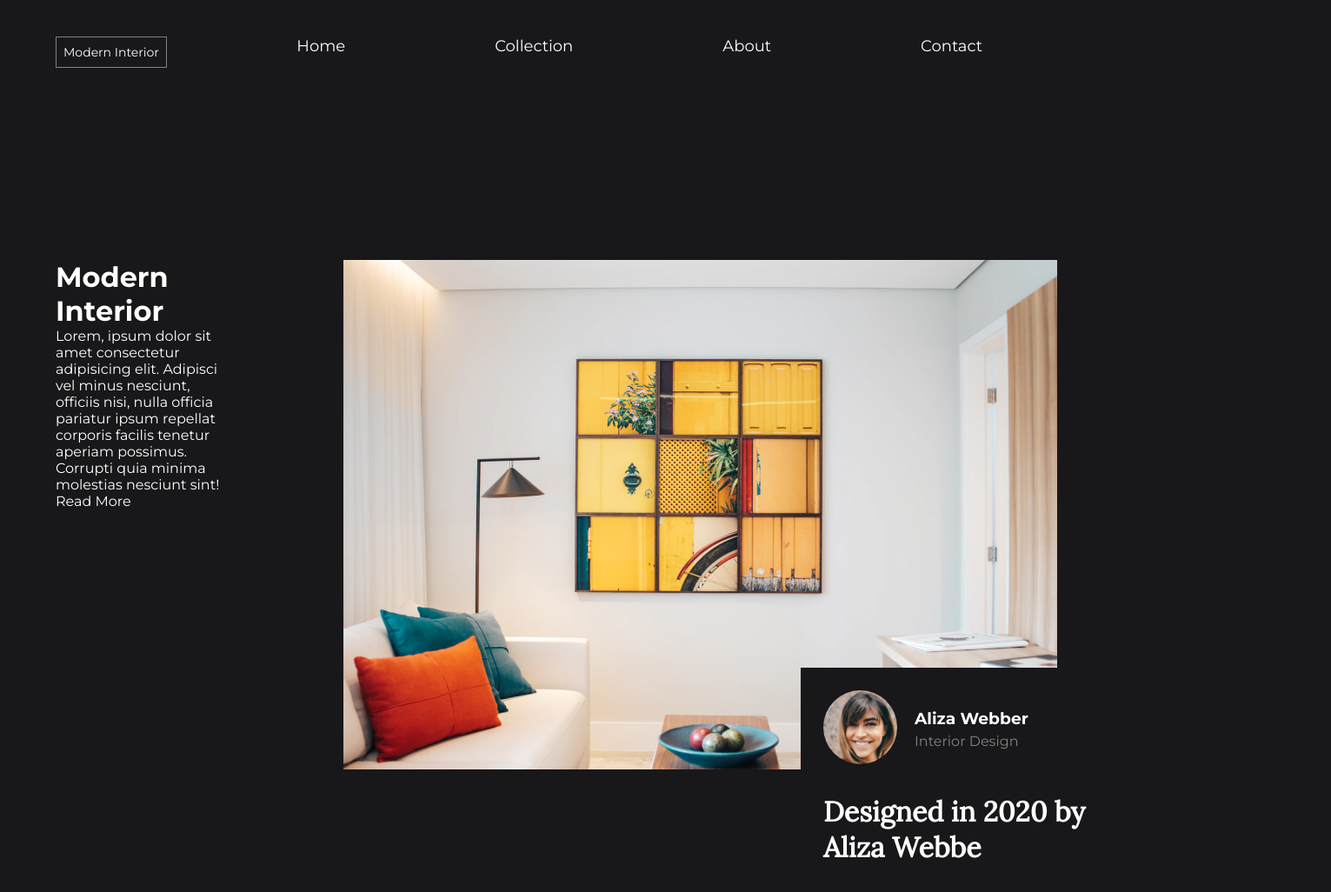
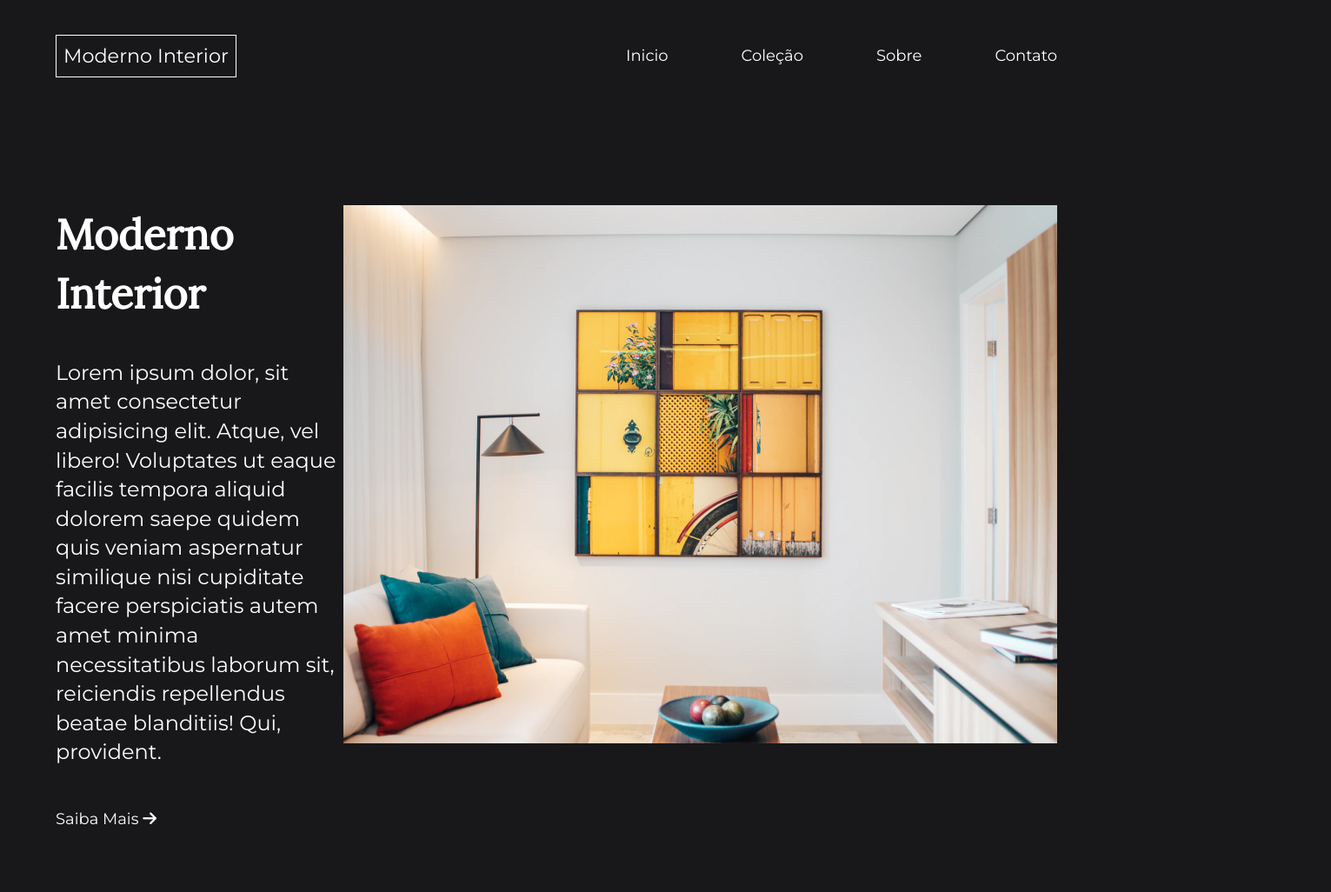
Before and after one commit to Jeffersontelleszx/mordern_interior, a plain HTML site: page index.html in a window 1280 px wide. Shown: the whole page at 87% size, 1531 px wide, since content can reach past the window. Drawn offline with Linux system fonts and the light colour scheme.

Commit message:
Alterações nos codigos html e css

```diff
--- a/css/style.css
+++ b/css/style.css
@@ -12,6 +12,7 @@
   --gray-color: #828282;
 }
 
+/* Reset Css */
 * {
   margin: 0;
   padding: 0;
@@ -20,109 +21,134 @@
 
 body {
   font-family: var(--primary-font);
+  line-height: 1.4;
+  color: var(--light-color);
   background-color: var(--dark-color);
+}
+
+a {
+  text-decoration: none;
   color: var(--light-color);
 }
 
-a {
-  color: var(--light-color);
-  text-decoration: none;
+h1,
+h2,
+h3 {
+  margin: 0;
+  padding: 0;
 }
 
 img {
   width: 100%;
 }
 
-/* Container */
+/* Code Page */
 .container {
   max-width: 1440px;
   width: 90%;
-  margin: 42px auto;
+  margin: 40px auto;
 }
 
-.header__navbar {
+header .container {
+  display: flex;
+  justify-content: space-between;
+  align-items: center;
+}
+
+/* Logo */
+.header__logo {
+  font-size: 1.4rem;
+  font-weight: 200;
+  border: 1px solid var(--light-color);
+  padding: 8px 8px;
+}
+
+/* Navbar */
+
+/* Navbar Menu */
+.header__menu {
+  width: 47px;
+  height: 20px;
+  cursor: pointer;
+  background-color: transparent;
+
+  /* Hidden Desktop */
+  display: none;
+}
+
+.line {
+  width: 45px;
+  height: 2px;
+  background-color: var(--light-color);
+  margin-bottom: 10px;
+}
+
+/* Navbar Links */
+.header__nav ul {
+  list-style: none;
+  margin: 0;
+  padding: 0;
+  display: flex;
+}
+
+.header__nav li {
+  margin-left: 84px;
+}
+
+.header__nav a {
+  font-size: 18px;
+  font-weight: 500;
+}
+
+/* Content Main */
+.section__a {
+  width: 100%;
+  height: 100vh;
+  margin-top: 147px;
+}
+
+.section__a .container {
   display: flex;
   justify-content: space-between;
 }
 
-.header__logo {
-  display: block;
-  font-size: 14px;
-  font-weight: 200;
-  border: 1px solid var(--gray-color);
-  padding: 8px 8px;
+.content__text {
+  width: 450px;
 }
 
-.header__menu {
-  list-style: none;
-  margin: 0;
-  padding: 0;
-
-  display: flex;
+.content__text h1 {
+  font-family: var(--secondary-font);
+  font-size: 48px;
+  margin-bottom: 41px;
 }
 
-.select-link {
-  font-weight: 700;
+.content__text p {
+  font-size: 24px;
+  font-weight: 300;
+  margin-bottom: 48px;
 }
 
-.header__menu li {
-  padding: 0 86px;
+.content__text a {
+  display: inline-block;
+  font-size: 18px;
 }
 
-.header__menu a {
-  font-size: 18px;
-  font-weight: 500;
+.content__img img {
+  width: 821px;
 }
 
-.content {
-  width: 100%;
-  height: 100vh;
-  display: flex;
-  margin-top: 221px;
+/* Mobile Version */
+@media (max-width: 900px) {
+  .header__logo {
+    font-size: 1.2rem;
+  }
+
+  .header__nav {
+    display: none;
+  }
+
+  /* Hamburguer Menu Open */
+  .header__menu {
+    display: block;
+  }
 }
-
-.content_img {
-  width: 821px;
-  height: 586px;
-  margin-left: 138px;
-  position: relative;
-}
-
-/* Container Profile */
-.container__user {
-  width: 610px;
-  height: 190px;
-  position: absolute;
-  top: 768px;
-  left: 921px;
-  background-color: var(--dark-color);
-  padding: 26px 26px;
-}
-
-.container__profile {
-  display: flex;
-  align-items: center;
-}
-
-.container__data {
-  margin-left: 20px;
-}
-
-.container__data h3 {
-  margin-bottom: 5px;
-}
-
-.container__data span {
-  color: var(--gray-color);
-}
-
-.container__avatar img {
-  width: 85px;
-  border-radius: 50%;
-}
-
-.container__text {
-  width: 302px;
-  font-family: var(--secondary-font);
-  margin-top: 30px;
-}
--- a/index.html
+++ b/index.html
@@ -3,57 +3,63 @@
   <head>
     <meta charset="UTF-8" />
     <meta name="viewport" content="width=device-width, initial-scale=1.0" />
+    <script
+      src="https://kit.fontawesome.com/30bf1c73f4.js"
+      crossorigin="anonymous"
+    ></script>
     <link rel="stylesheet" href="css/style.css" />
-    <title>Mordern Interior</title>
+    <title>Moderno Interior</title>
   </head>
   <body>
-    <div>
+    <!-- Navbar -->
+    <header>
       <div class="container">
-        <nav class="header__navbar">
-          <a href="index.html" class="header__logo">Modern Interior</a>
+        <div class="header__logo">
+          <a href="#">Moderno Interior</a>
+        </div>
 
-          <ul class="header__menu">
-            <li class="select-link"><a href="#home">Home</a></li>
-            <li><a href="#home">Collection</a></li>
-            <li><a href="#home">About</a></li>
-            <li><a href="#home">Contact</a></li>
+        <div class="header__menu">
+          <div class="line"></div>
+          <div class="line"></div>
+          <div class="line"></div>
+        </div>
+
+        <nav class="header__nav">
+          <ul>
+            <li><a href="#">Inicio</a></li>
+            <li><a href="#">Coleção</a></li>
+            <li><a href="#">Sobre</a></li>
+            <li><a href="#">Contato</a></li>
           </ul>
         </nav>
+      </div>
+    </header>
 
-        <div class="content">
+    <!-- Content -->
+    <main>
+      <section class="section__a">
+        <div class="container">
           <div class="content__text">
-            <h1>Modern Interior</h1>
+            <h1>Moderno Interior</h1>
             <p>
-              Lorem, ipsum dolor sit amet consectetur adipisicing elit. Adipisci
-              vel minus nesciunt, officiis nisi, nulla officia pariatur ipsum
-              repellat corporis facilis tenetur aperiam possimus. Corrupti quia
-              minima molestias nesciunt sint!
+              Lorem ipsum dolor, sit amet consectetur adipisicing elit. Atque,
+              vel libero! Voluptates ut eaque facilis tempora aliquid dolorem
+              saepe quidem quis veniam aspernatur similique nisi cupiditate
+              facere perspiciatis autem amet minima necessitatibus laborum sit,
+              reiciendis repellendus beatae blanditiis! Qui, provident.
             </p>
-
-            <a href="#">Read More</a>
+            <a href="#" class="btn"
+              >Saiba Mais <i class="fas fa-arrow-right"></i
+            ></a>
           </div>
-
-          <div class="content__img-box">
-            <img src="img/photo1.png" class="content_img" alt="photo1" />
-
-            <div class="container__user">
-              <div class="container__profile">
-                <div class="container__avatar">
-                  <img src="img/photo2.png" alt="avatar" />
-                </div>
-                <div class="container__data">
-                  <h3>Aliza Webber</h3>
-                  <span>Interior Design</span>
-                </div>
-              </div>
-
-              <div class="container__text">
-                <h1>Designed in 2020 by Aliza Webbe</h1>
-              </div>
-            </div>
+          <div class="content__img">
+            <img src="img/photo1.png" alt="imagem 1" />
           </div>
         </div>
-      </div>
-    </div>
+      </section>
+    </main>
+
+    <!-- Js File -->
+    <script src="js/app.js"></script>
   </body>
 </html>
```
